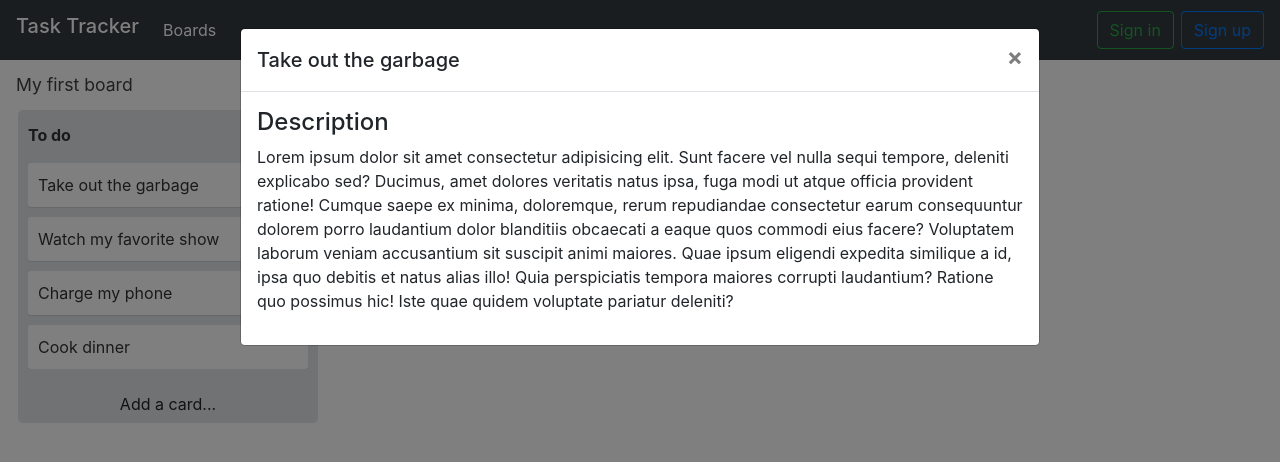
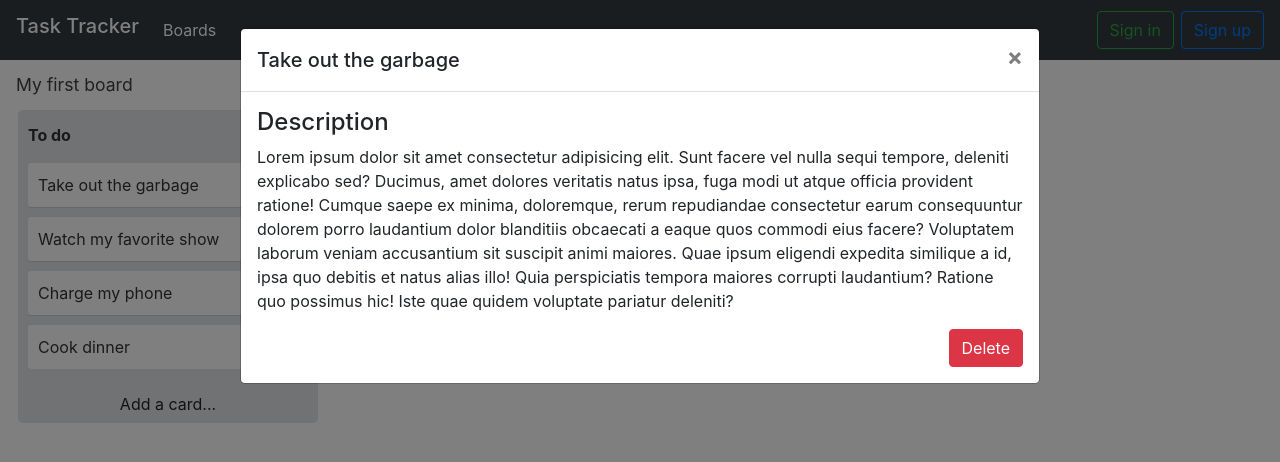
Before and after one commit to Vladimir-Kuchinskiy/Task-Tracker, a React (Create React App) app: page /boards/board-1 in a window 1280 px wide. Both pictures are taken after a click on the item "Take out the garbage". Shown: the top 462 px of the page. Built offline with nearby package versions, Linux system fonts and the light colour scheme; the HTML template or start-up script is replaced by a standard one.

Commit message:
adds ability to delete card from a list

```diff
--- a/src/components/board.jsx
+++ b/src/components/board.jsx
@@ -105,6 +105,7 @@ class Board extends Component {
       const lists = this.state.lists;
       card.id = Math.floor(Math.random() * 100 + 1).toString() + "-card";
       cards[card.id] = card;
+      card.listId = list.id;
       lists[list.id].cardIds.push(card.id);
       this.setState({
         ...this.state,
@@ -115,6 +116,15 @@ class Board extends Component {
     }
     cards[card.id] = card;
     this.setState({ ...this.state, cards: cards });
+  };
+
+  handleDeleteCard = (card, list) => {
+    const lists = this.state.lists;
+    const cards = this.state.cards;
+    const index = lists[list.id].cardIds.indexOf(card.id);
+    delete lists[list.id].cardIds.splice(index, 1);
+    delete cards[card.id];
+    this.setState({ ...this.state, lists: lists, cards: cards });
   };
 
   render() {
@@ -129,6 +139,7 @@ class Board extends Component {
               listsOrder={this.state.listsOrder}
               onSubmitListForm={this.handleSubmitListForm}
               onSubmitCardForm={this.handleSubmitCardForm}
+              handleDeleteCard={this.handleDeleteCard}
             />
           </DragDropContext>
         </div>
--- a/src/components/boards.jsx
+++ b/src/components/boards.jsx
@@ -6,13 +6,6 @@ import AddBoard from "./addBoard";
 
 class Boards extends Component {
   state = initialData;
-
-  onEdit = data => {
-    const boards = this.state.boards;
-    const boardIds = this.state.boardIds;
-    boards[data.id] = data;
-    this.setState({ ...this.state, boards: boards, boardIds: boardIds });
-  };
 
   handleSubmit = data => {
     const boards = this.state.boards;
--- a/src/components/card.jsx
+++ b/src/components/card.jsx
@@ -1,8 +1,8 @@
 import React, { Component } from "react";
 import { Draggable } from "react-beautiful-dnd";
+import CardModal from "./cardModal";
 import styled from "styled-components";
 import EditForm from "./forms/editForm";
-import { Modal, ModalHeader, ModalBody } from "reactstrap";
 
 const CardContainer = styled.li`
   background-color: ${props =>
@@ -13,7 +13,11 @@ const CardContainer = styled.li`
 `;
 
 class Card extends Component {
-  state = { data: this.props.card, editCardClicked: false, showModal: false };
+  state = {
+    data: this.props.card,
+    editCardClicked: false,
+    showModal: false
+  };
 
   handleSubmit = (e, card) => {
     e.preventDefault();
@@ -36,9 +40,14 @@ class Card extends Component {
     this.setState({ ...this.state, data: data });
   };
 
-  toggle = () => {
+  toggleModal = () => {
     if (this.state.editCardClicked) return;
     this.setState({ ...this.state, showModal: !this.state.showModal });
+  };
+
+  handleDelete = data => {
+    this.props.onDelete(data);
+    this.setState({ ...this.state, showModal: false });
   };
 
   render() {
@@ -54,7 +63,7 @@ class Card extends Component {
               ref={provided.innerRef}
               isDragging={snapshot.isDragging}
               onContextMenu={this.handleClick}
-              onClick={this.toggle}
+              onClick={this.toggleModal}
             >
               {this.state.editCardClicked ? (
                 <EditForm
@@ -69,18 +78,12 @@ class Card extends Component {
             </CardContainer>
           )}
         </Draggable>
-        <Modal
-          isOpen={this.state.showModal}
-          toggle={this.toggle}
-          size="lg"
-          fade={false}
-        >
-          <ModalHeader toggle={this.toggle}>{card.content}</ModalHeader>
-          <ModalBody>
-            <h4>Description</h4>
-            <p>{card.description}</p>
-          </ModalBody>
-        </Modal>
+        <CardModal
+          showModal={this.state.showModal}
+          toggleModal={this.toggleModal}
+          onDelete={this.handleDelete}
+          card={card}
+        />
       </React.Fragment>
     );
   }
--- /dev/null
+++ b/src/components/cardModal.jsx
@@ -0,0 +1,57 @@
+import React, { Component } from "react";
+import {
+  Modal,
+  ModalHeader,
+  ModalBody,
+  Popover,
+  PopoverHeader,
+  PopoverBody
+} from "reactstrap";
+import Button from "./common/button";
+
+class CardModal extends Component {
+  state = { showPopover: false };
+
+  togglePopover = () => {
+    this.setState({ ...this.state, showPopover: !this.state.showPopover });
+  };
+
+  render() {
+    const { showModal, toggleModal, card, onDelete } = this.props;
+    return (
+      <Modal isOpen={showModal} toggle={toggleModal} size="lg" fade={false}>
+        <ModalHeader toggle={toggleModal}>{card.content}</ModalHeader>
+        <ModalBody>
+          <h4>Description</h4>
+          <p>{card.description}</p>
+          <Button
+            classes="btn btn-danger pull-right"
+            title="Delete"
+            id="Popover1"
+            onClick={this.togglePopover}
+          />
+          <Popover
+            placement="bottom"
+            isOpen={this.state.showPopover}
+            target="Popover1"
+            toggle={this.togglePopover}
+          >
+            <PopoverHeader>
+              Are you sure you want to delete this card ?
+            </PopoverHeader>
+            <PopoverBody>
+              <Button
+                classes="btn btn-danger delete-card"
+                title="Delete"
+                id="Popover1"
+                onClick={() => onDelete(card)}
+              />
+            </PopoverBody>
+          </Popover>
+        </ModalBody>
+      </Modal>
+    );
+  }
+}
+
+export default CardModal;
--- a/src/components/common/button.jsx
+++ b/src/components/common/button.jsx
@@ -1,8 +1,8 @@
 import React from "react";
 
-const Button = ({ onClick, classes, title }) => {
+const Button = ({ onClick, classes, title, id }) => {
   return (
-    <div className={classes} onClick={onClick}>
+    <div className={classes} onClick={onClick} id={id}>
       {title}
     </div>
   );
--- a/src/components/common/form.jsx
+++ b/src/components/common/form.jsx
@@ -55,7 +55,7 @@ class Form extends Component {
     );
   }
 
-  renderInput(name, label, type = "text", id) {
+  renderInput(name, label, type = "text") {
     const { data, errors } = this.state;
     return (
       <Input
--- a/src/components/innerCards.jsx
+++ b/src/components/innerCards.jsx
@@ -9,6 +9,7 @@ class InnerCards extends PureComponent {
         card={card}
         index={index}
         onSubmit={this.props.onSubmit}
+        onDelete={this.props.onDeleteCard}
       />
     ));
   }
--- a/src/components/innerLists.jsx
+++ b/src/components/innerLists.jsx
@@ -1,7 +1,7 @@
-import React, { PureComponent } from "react";
+import React, { Component } from "react";
 import List from "./list";
 
-class InnerLists extends PureComponent {
+class InnerLists extends Component {
   state = {
     addCardClicked: false
   };
@@ -27,7 +27,8 @@ class InnerLists extends PureComponent {
       cards: originalCards,
       index,
       onSubmitListForm,
-      onSubmitCardForm
+      onSubmitCardForm,
+      handleDeleteCard
     } = this.props;
     const cards = list.cardIds.map(cardId => originalCards[cardId]);
 
@@ -39,6 +40,7 @@ class InnerLists extends PureComponent {
         addCardClicked={this.state.addCardClicked}
         onClose={this.onCloseNewCard}
         onClick={this.onClickAddCard}
+        onDeleteCard={handleDeleteCard}
         onSubmitNewCardForm={this.onSubmitNewCard}
         onSubmitCardForm={onSubmitCardForm}
         onSubmitListForm={onSubmitListForm}
--- a/src/components/list.jsx
+++ b/src/components/list.jsx
@@ -44,6 +44,10 @@ class List extends Component {
     this.setState({ ...this.state, data: data });
   };
 
+  handleDeleteCard = data => {
+    this.props.onDeleteCard(data, this.props.list);
+  };
+
   render() {
     const {
       list,
@@ -83,7 +87,11 @@ class List extends Component {
                   {...provided.droppableProps}
                 >
                   <CardsList isDraggingOver={snapshot.isDraggingOver}>
-                    <InnerCards cards={cards} onSubmit={onSubmitCardForm} />
+                    <InnerCards
+                      cards={cards}
+                      onSubmit={onSubmitCardForm}
+                      onDeleteCard={this.handleDeleteCard}
+                    />
                     {provided.placeholder}
                   </CardsList>
                   <footer
--- a/src/components/lists.jsx
+++ b/src/components/lists.jsx
@@ -40,7 +40,8 @@ class Lists extends Component {
       lists,
       cards,
       onSubmitCardForm,
-      onSubmitListForm
+      onSubmitListForm,
+      handleDeleteCard
     } = this.props;
     return listsOrder.map((listId, index) => {
       const list = lists[listId];
@@ -50,6 +51,7 @@ class Lists extends Component {
           cards={cards}
           key={list.id}
           index={index}
+          handleDeleteCard={handleDeleteCard}
           onSubmitCardForm={onSubmitCardForm}
           onSubmitListForm={onSubmitListForm}
         />
--- a/src/index.css
+++ b/src/index.css
@@ -179,3 +179,7 @@ ul::-webkit-scrollbar-thumb:hover {
   border-radius: 4px;
   background-color: #e2e4e6;
 }
+
+.delete-card {
+  width: 100%;
+}
```
